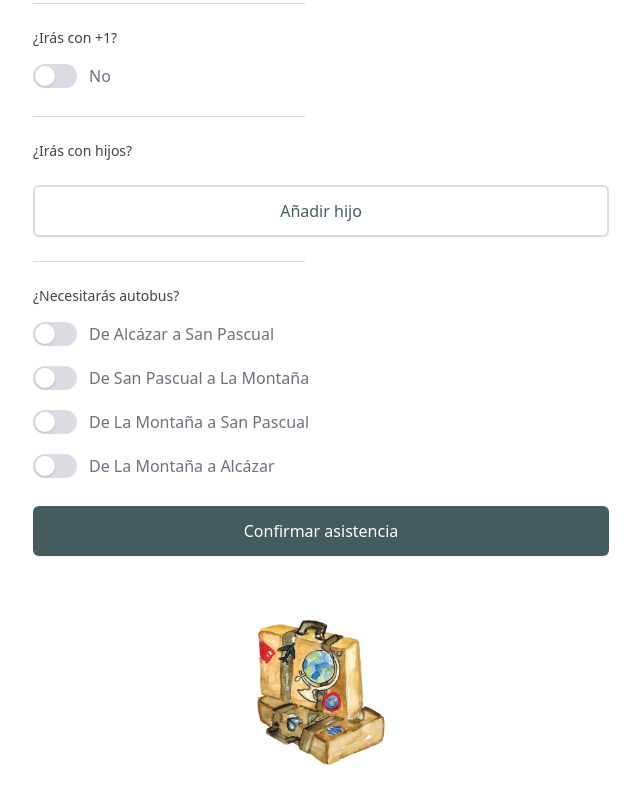
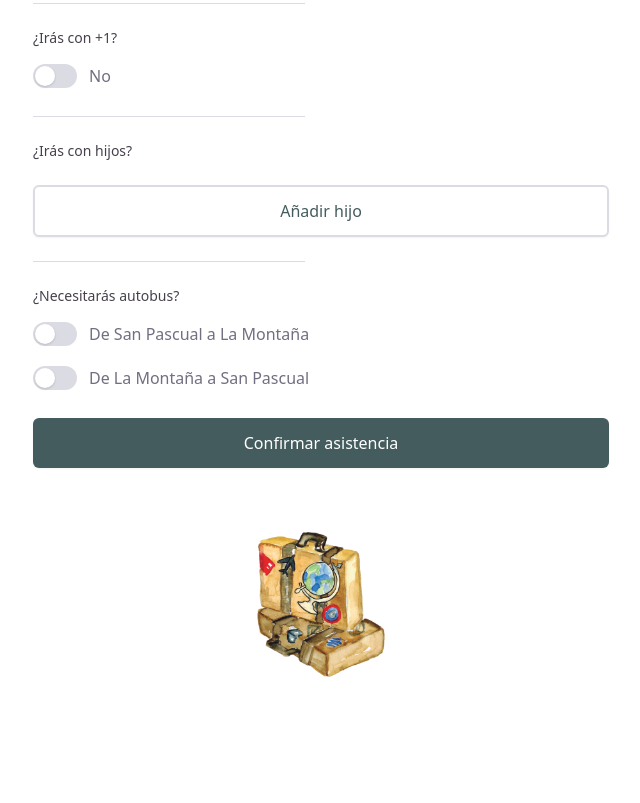
Before and after one commit to carloscpda/marta-y-jesus-web, a Gatsby site: page / in a window 1280 px wide. Shown: the part 3541-4344 px from the top of the page, without its empty margins (319-959 px from the left). After the commit the page ends 4314 px from the top, so only its background shows below. Built offline with nearby package versions, Linux system fonts and the light colour scheme; Gatsby itself is replaced by a stand-in of ours.

Commit message:
elimina bus1 y bus4

```diff
--- a/src/api/submission.ts
+++ b/src/api/submission.ts
@@ -43,10 +43,8 @@ export default async function handler(
     firstName,
     lastName,
     alergias,
-    bus1,
     bus2,
     bus3,
-    bus4,
     withPlus,
     plusFirstName,
     plusLastName,
@@ -55,10 +53,6 @@ export default async function handler(
   }: FormParams = req.body
 
   const common = {
-    "Bus-Alcazar-Iglesia": {
-      type: "checkbox",
-      checkbox: !!bus1,
-    },
     "Bus-Iglesia-Montaña": {
       type: "checkbox",
       checkbox: !!bus2,
@@ -66,10 +60,6 @@ export default async function handler(
     "Bus-Montaña-Iglesia": {
       type: "checkbox",
       checkbox: !!bus3,
-    },
-    "Bus-Iglesia-Alcazar": {
-      type: "checkbox",
-      checkbox: !!bus4,
     },
     "Va con": {
       type: "rich_text",
--- a/src/pages/index.tsx
+++ b/src/pages/index.tsx
@@ -51,10 +51,8 @@ type FormParams = {
     lastName: string
     alergias: string
   }[]
-  bus1: boolean
   bus2: boolean
   bus3: boolean
-  bus4: boolean
 }
 
 export default function Index() {
@@ -464,11 +462,6 @@ export default function Index() {
                   </label>
                   <Switch
                     control={control}
-                    label="De Alcázar a San Pascual"
-                    name="bus1"
-                  />
-                  <Switch
-                    control={control}
                     label="De San Pascual a La Montaña"
                     name="bus2"
                   />
@@ -476,11 +469,6 @@ export default function Index() {
                     control={control}
                     label="De La Montaña a San Pascual"
                     name="bus3"
-                  />
-                  <Switch
-                    control={control}
-                    label="De La Montaña a Alcázar"
-                    name="bus4"
                   />
                 </div>
                 <div className="sm:col-span-2">
```
